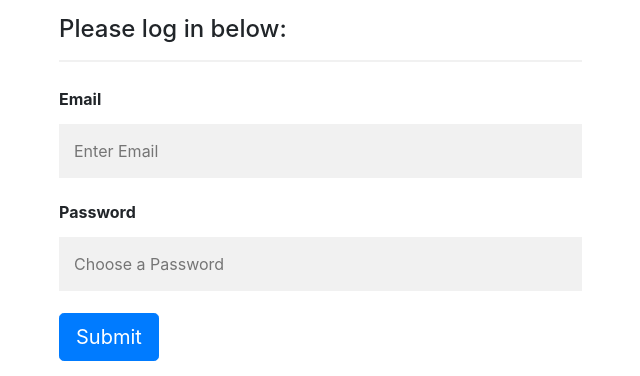
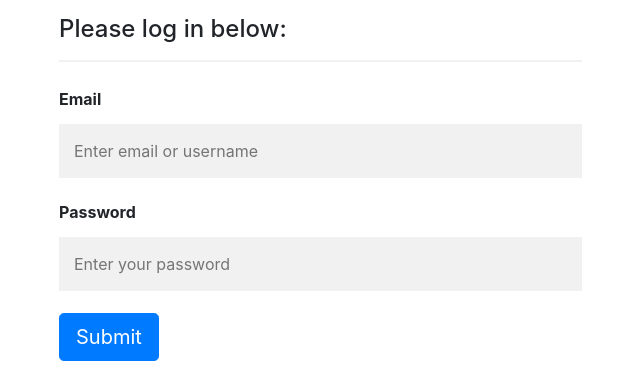
Before and after one commit to sourish33/Book_reviews, a Flask app: page /login in a window 1280 px wide. Shown: the part 282-658 px from the top of the page, without its empty margins (42-682 px from the left). Run offline with Flask 2, Linux system fonts and the light colour scheme; some libraries are stand-ins or nearby versions.

Commit message:
Minor changes to login_credentials_check()

```diff
--- a/application.py
+++ b/application.py
@@ -26,6 +26,7 @@ def login_credentials_check(email_addy, pwd):
     flag = False
     sel = Users.select().where(Users.c.username == email_addy ) #OR .contains()
     result = s.execute(sel).fetchall()
+    s.commit()
     if not result:
         return flag
     else:
--- a/templates/index.html
+++ b/templates/index.html
@@ -49,7 +49,7 @@
                 <label for="lastname"><b>Last Name</b></label>
                 <input type="text" placeholder="Enter Last Name" name="lastname" required>
 
-                <label for="email"><b>Email</b></label>
+                <label for="email"><b>Email or Username</b></label>
                 <input type="text" placeholder="Enter Email" name="email" required>
 
 
--- a/templates/login.html
+++ b/templates/login.html
@@ -36,10 +36,10 @@
                 <hr>
 
                 <label for="email"><b>Email</b></label>
-                <input type="text" placeholder="Enter Email" name="email" required>
+                <input type="text" placeholder="Enter email or username" name="email" required>
 
                 <label for="psw"><b>Password</b></label>
-                <input type="password" placeholder="Choose a Password" name="psw" required>
+                <input type="password" placeholder="Enter your password" name="psw" required>
 
                 <button type="submit" class="btn btn-primary btn-lg">Submit</button>
             </div>
```
